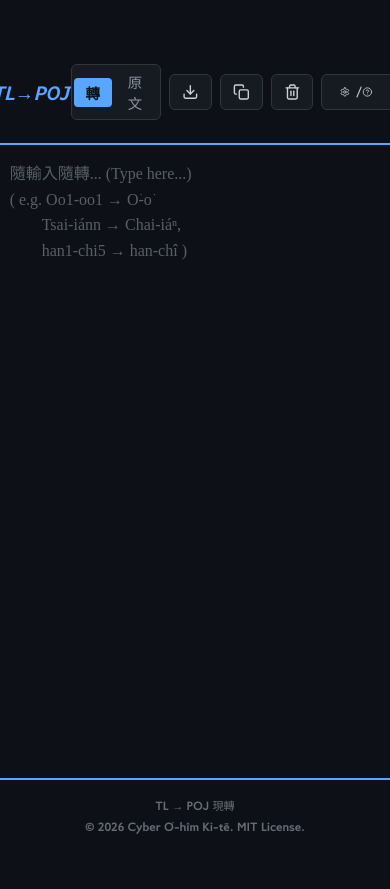
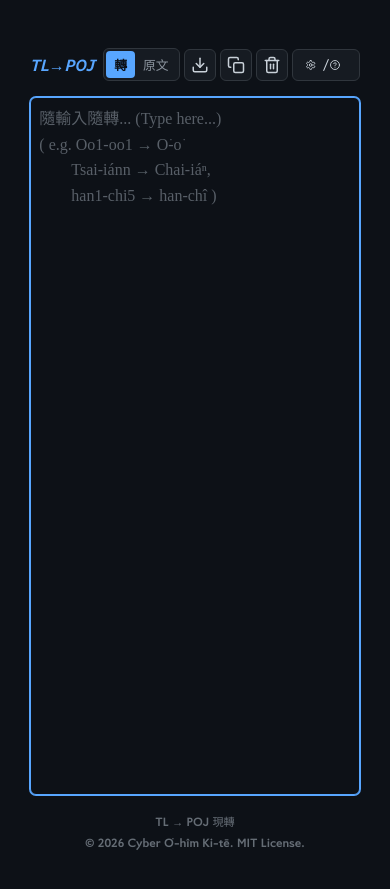
Before and after one commit to CyberOoHim/CyberOoHim.github.io, a Jekyll site: the page built from pages/tl_poj_converter_simple.html, in a window 390 px wide. Shown: the top 889 px of the page. Built offline with Jekyll 4.4.1, drawn with Linux system fonts in a browser that asks for light colours; some web fonts are replaced.

Commit message:
adjust text box width in handset vertical mode

```diff
--- a/pages/tl_poj_converter_simple.html
+++ b/pages/tl_poj_converter_simple.html
@@ -1,10 +1,10 @@
 ---
 layout: apps
 title: TL to POJ Real-time Converter - Simple
-version: v0.1d
+version: v0.1e
 permalink: /pages/tl_poj_converter_simple.html
-updated: 2026-03-09
-note: remove all escape logic
+updated: 2026-03-9
+note: adjust text box width in handset vertical mode
 ---
 <!DOCTYPE html>
 <!--
@@ -281,6 +281,49 @@
             background: var(--text-link);
             color: var(--bg-primary);
             font-weight: bold;
+        }
+
+        /* Mobile Adjustments to Prevent Clipping */
+        @media (max-width: 500px) {
+            .container {
+                padding: 0.5rem;
+                gap: 0.5rem;
+            }
+
+            .header-row {
+                flex-wrap: wrap;
+                gap: 0.5rem;
+            }
+
+            .toolbar-group {
+                flex-wrap: wrap;
+                gap: 0.25rem;
+                justify-content: flex-end;
+            }
+
+            .btn {
+                min-width: 32px;
+                height: 32px;
+                padding: 4px 6px;
+            }
+
+            .view-toggle-btn {
+                padding: 4px 8px;
+                font-size: 0.8rem;
+            }
+
+            h1 {
+                font-size: 1rem;
+            }
+
+            textarea {
+                padding: 0.5rem;
+                font-size: 1.1rem;
+            }
+
+            .settings-panel {
+                padding: 1rem;
+            }
         }
     </style>
 </head>
```
